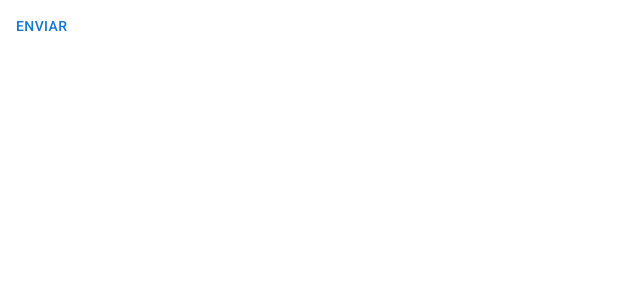
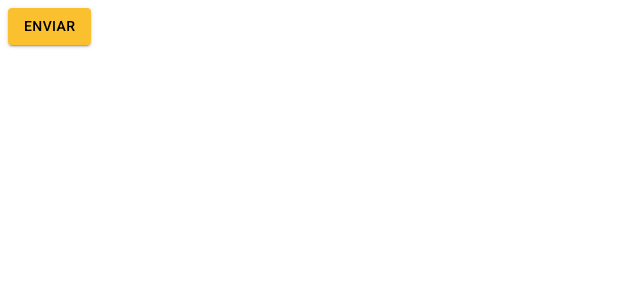
Before and after one commit to Vidall/react-ts-materialUI, a React (Create React App) app: page /inicio in a window 1280 px wide. Shown: the top 300 px of the page, without its empty margins (0-640 px from the left). Built offline with nearby package versions, Linux system fonts and the light colour scheme.

Commit message:
feat: Configurando tema no MU

```diff
--- a/src/App.tsx
+++ b/src/App.tsx
@@ -1,11 +1,15 @@
+import { ThemeProvider } from "@mui/material";
 import { BrowserRouter } from "react-router-dom";
 import { AppRoute } from "./routes";
+import { LightTheme } from "./shared/themes";
 
 
 export const App = () => {
   return (
-    <BrowserRouter>
-      <AppRoute/>
-    </BrowserRouter>
+    <ThemeProvider theme={LightTheme}>
+      <BrowserRouter>
+        <AppRoute/>
+      </BrowserRouter>
+    </ThemeProvider>
   );
 }
--- a/src/routes/index.tsx
+++ b/src/routes/index.tsx
@@ -5,7 +5,7 @@
 export const AppRoute = () => {
     return (
         <Routes>
-            <Route path="/inicio" element={<Button>Enviar</Button>}/>
+            <Route path="/inicio" element={<Button variant="contained" color="primary">Enviar</Button>}/>
 
             <Route path="*" element={<Navigate to='/inicio'/>}/>
         </Routes>
--- /dev/null
+++ b/src/shared/themes/Light.ts
@@ -0,0 +1,24 @@
+import { createTheme } from '@mui/material'
+import { cyan, yellow } from '@mui/material/colors'
+
+
+export const LightTheme = createTheme({
+    palette: {
+        primary: {
+            main: yellow[700],
+            dark: yellow[800],
+            light: yellow[500],
+            contrastText: '#fffff',
+        },
+        secondary: {
+            main: cyan[500],
+            dark: cyan[400],
+            light: cyan[300],
+            contrastText: '#ffffff'
+        },
+        background: {
+            default: '#f7f6f3' ,
+            paper: '#ffffff'
+        }
+    }
+})
--- a/src/shared/themes/index.ts
+++ b/src/shared/themes/index.ts
@@ -1 +1 @@
-export {}
+export * from './Light'
```
